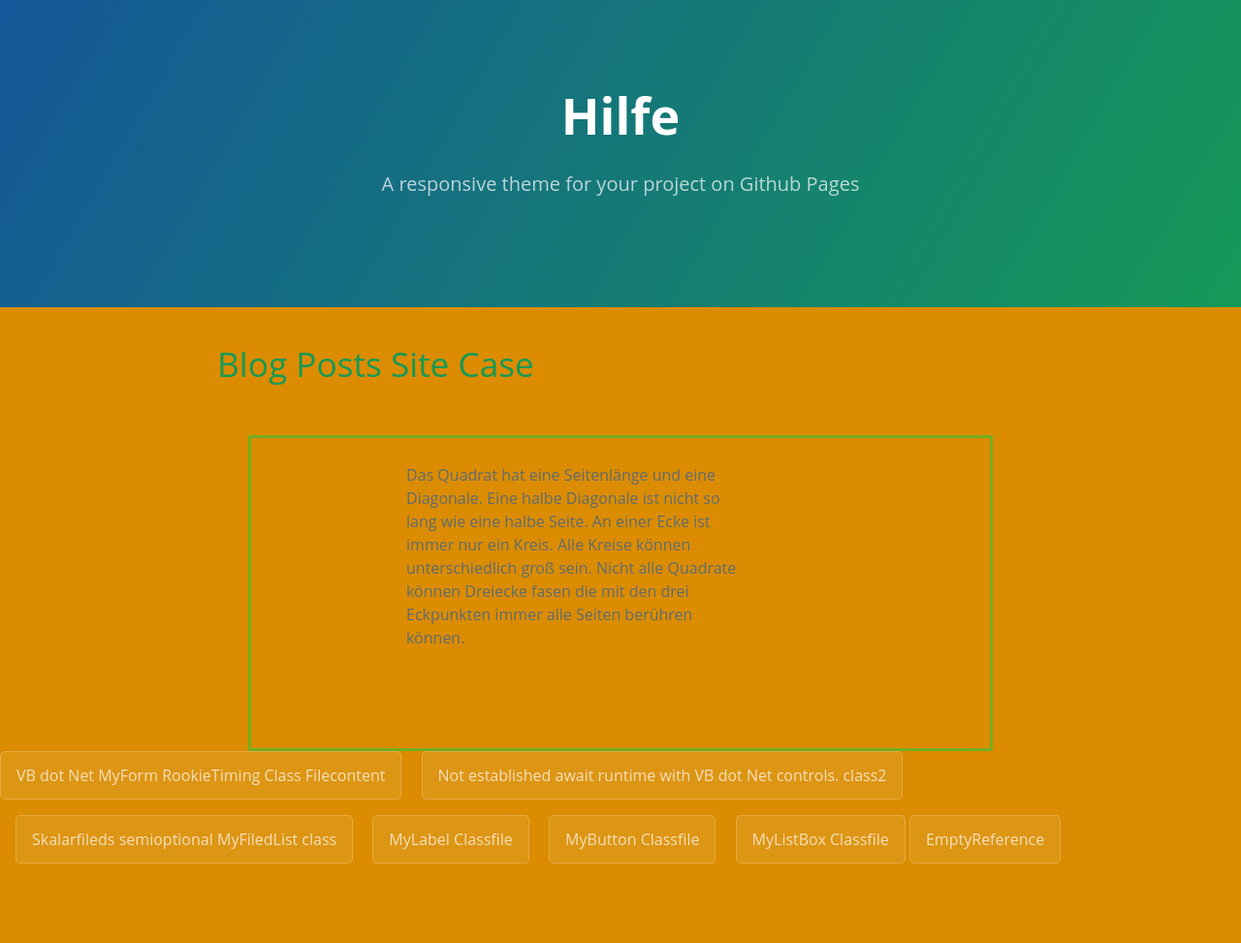
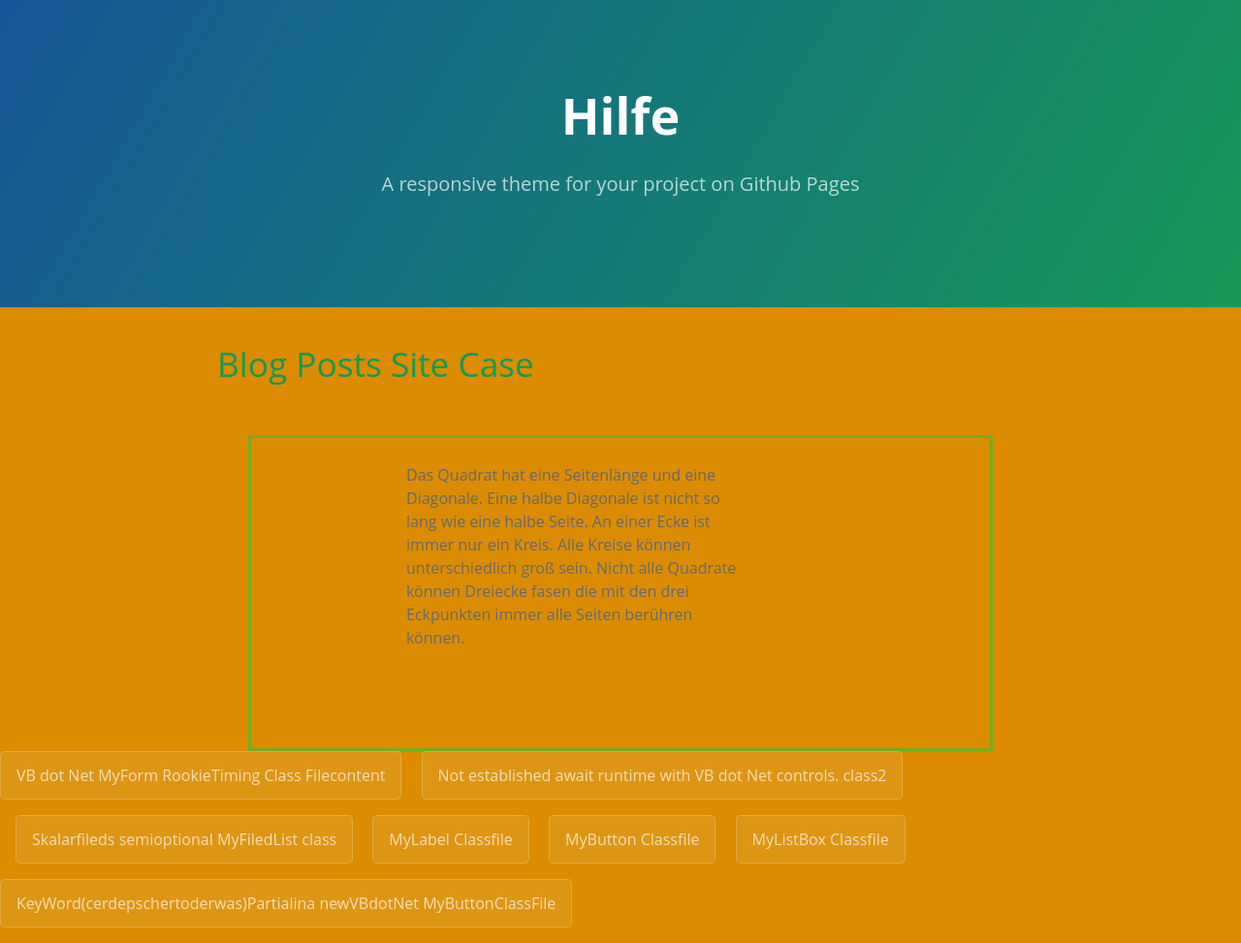
Before and after one commit to ledlightjungledStefan/Osterei, a Jekyll site: the page built from solarplexus.markdown, in a window 1280 px wide. Shown: the whole page at 97% size. Built offline with Jekyll 4.4.1, drawn with Linux system fonts in a browser that asks for light colours; before the commit the page ends 907 px from its top, so only the background shows below that.

Commit message:
Update ApfelErbse.html

```diff
--- a/_layouts/ApfelErbse.html
+++ b/_layouts/ApfelErbse.html
@@ -58,6 +58,6 @@
       <a href="https://pastebin.com/MC8MeM8Y" class="btn">MyLabel Classfile</a>
       <a href="https://pastebin.com/RJkp5XBE" class="btn">MyButton Classfile</a>
     <a href="https://pastebin.com/UrC2yUKh" class="btn">MyListBox Classfile</a>
-    <a href="" class="broesel">EmptyReference</a>
+    <a href="/Osterei/assets/PartialClass.pdf" class="broesel">KeyWord(cerdepschertoderwas)Partialina newVBdotNet MyButtonClassFile</a>
 </body>
 </html>
```
